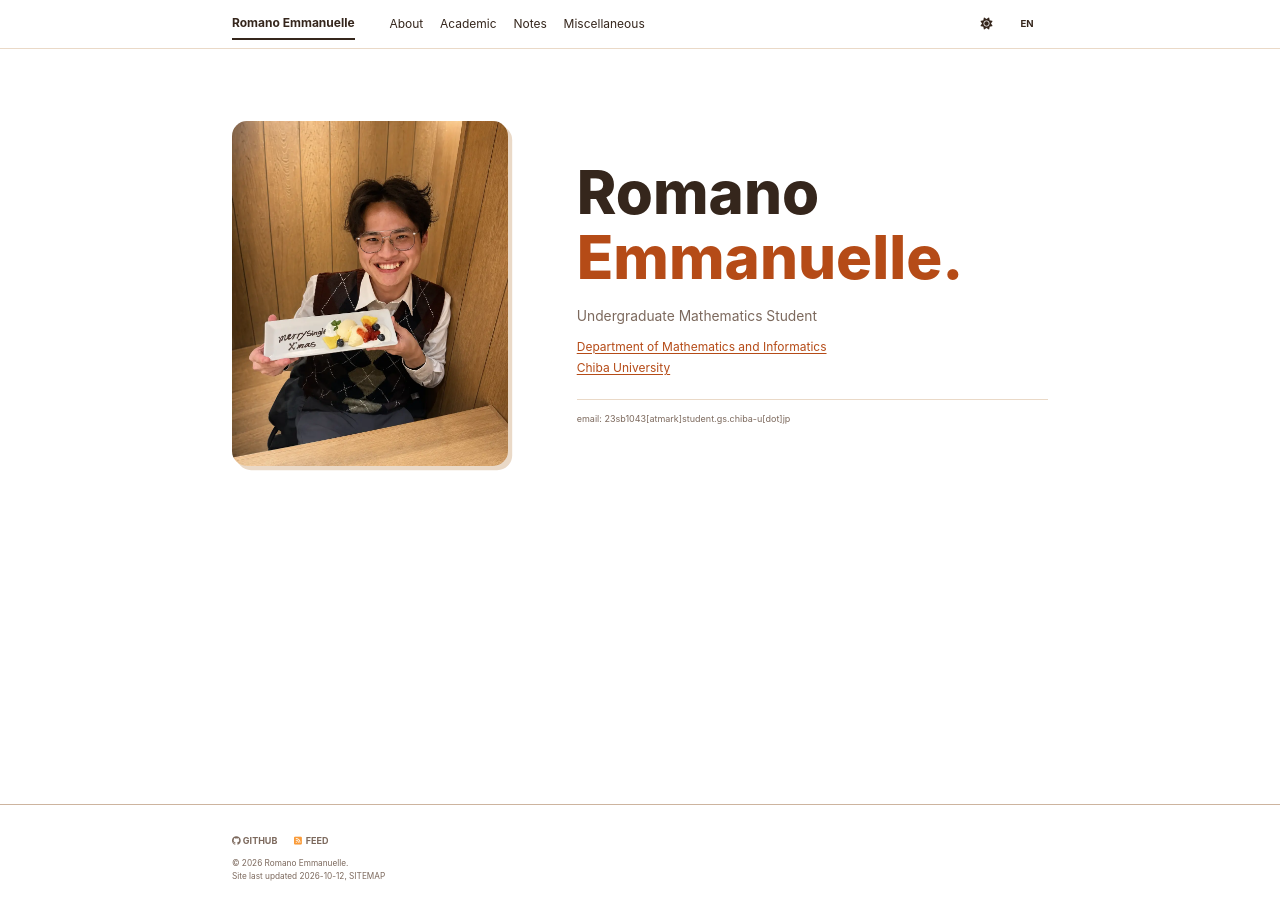
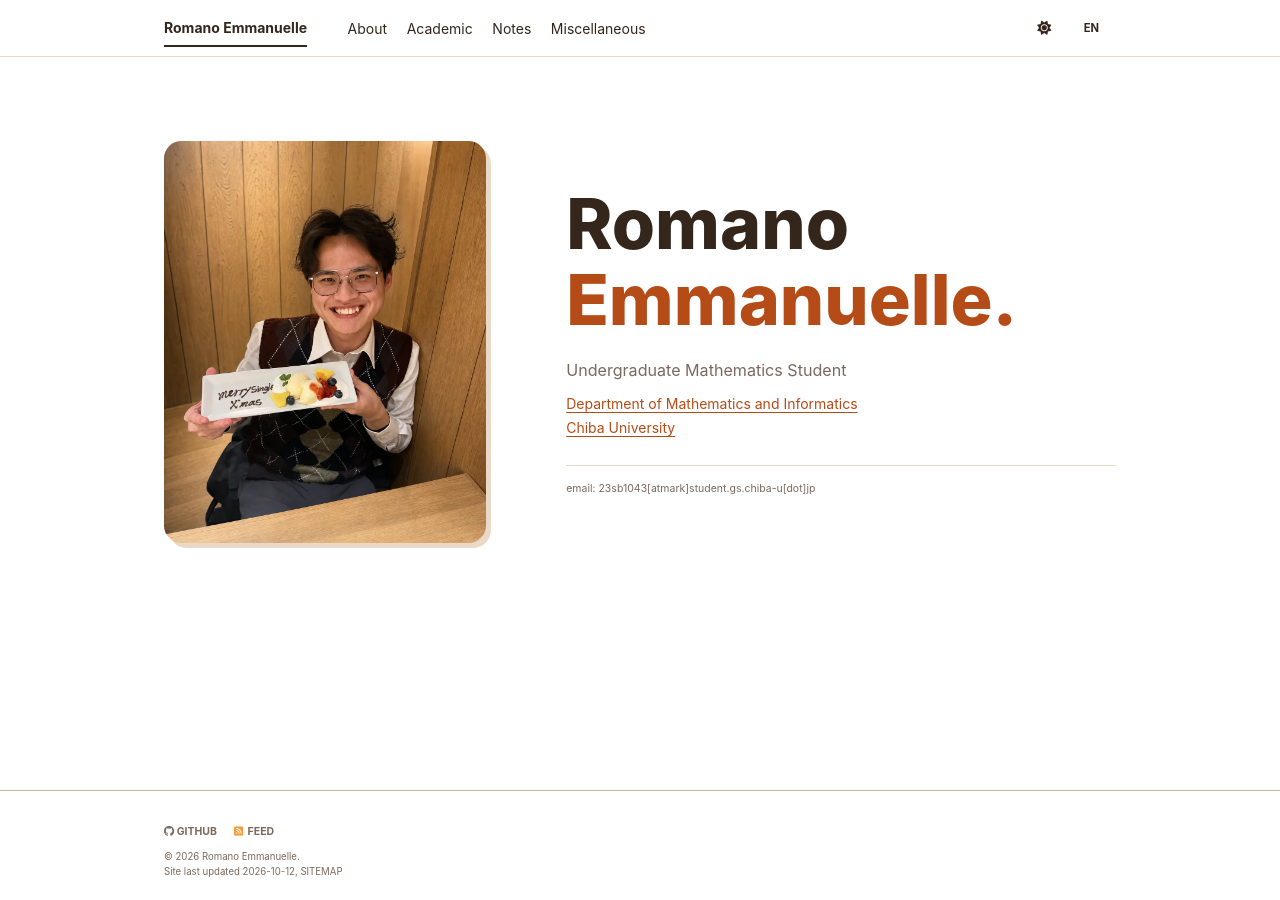
Before and after one commit to RomanoEmmanuelle/RomanoEmmanuelle.github.io, a Jekyll site: the page built from _pages/home.md, in a window 1280 px wide. Built offline with Jekyll 4.4.1, drawn with Linux system fonts in a browser that asks for light colours; a style sheet for code colours, icons or effects is not loaded.

Commit message:
Increase base font size from 12px to 14px

```diff
--- a/_sass/layout/_personal.scss
+++ b/_sass/layout/_personal.scss
@@ -830,7 +830,7 @@
 }
 
 /* Shared shell: keep the profile and reading column aligned without fixed floats. */
-html { font-size: 12px; }
+html { font-size: 14px; }
 b, i, strong, em, blockquote, p, q, span, figure, img, h1, h2, header, input, a, tr, td, form button, input[type="submit"], .btn, .highlight, .archive__item-teaser {
   transition-property: color, background-color, border-color, box-shadow;
 }
```
